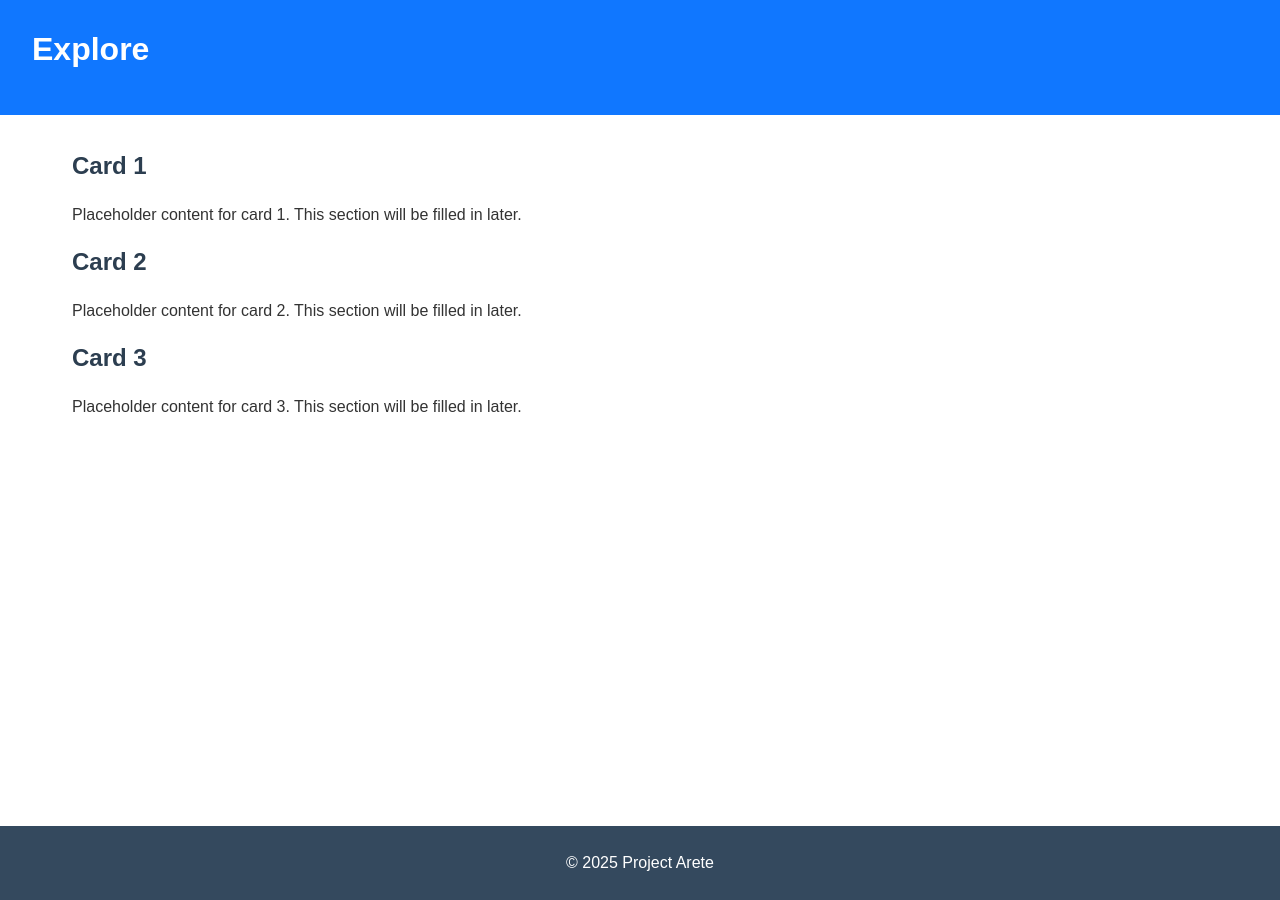
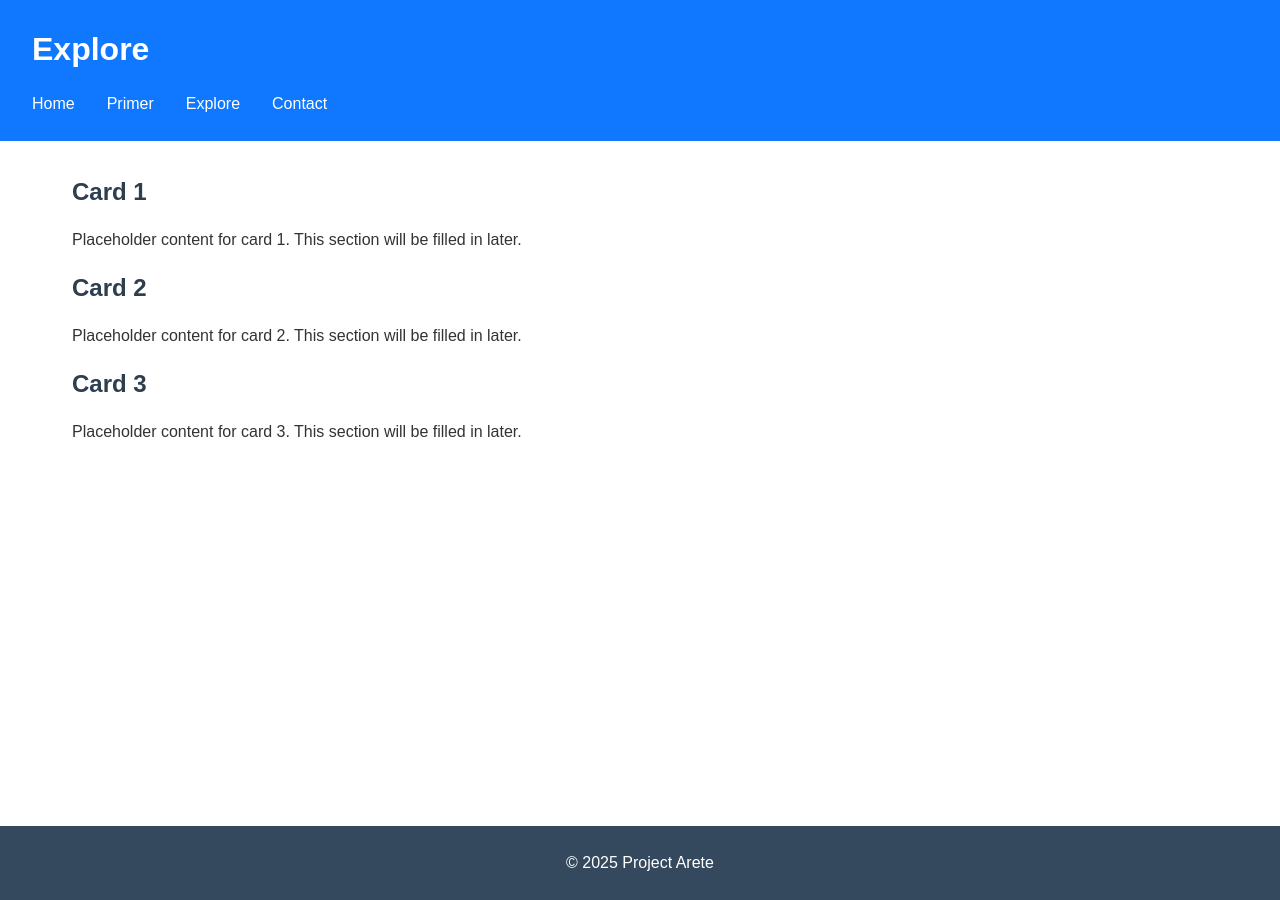
Before and after one commit to project-arete/website, a Jekyll site: the page explore.html, which Jekyll copies as it is, in a window 1280 px wide. Built offline with Jekyll 4.4.1, drawn with Linux system fonts in a browser that asks for light colours.

Commit message:
Add Explore to navigation menu before Contact

```diff
--- a/explore.html
+++ b/explore.html
@@ -9,8 +9,15 @@
 <body>
     <header>
         <h1>Explore</h1>
+        <nav>
+            <ul>
+                <li><a href="index.html">Home</a></li>
+                <li><a href="primer.html">Primer</a></li>
+                <li><a href="explore.html">Explore</a></li>
+                <li><a href="contact.html">Contact</a></li>
+            </ul>
+        </nav>
     </header>
-
     <main>
         <section class="card-section">
             <div class="card">
@@ -18,14 +25,12 @@
                 <p>Placeholder content for card 1. This section will be filled in later.</p>
             </div>
         </section>
-
         <section class="card-section">
             <div class="card">
                 <h2>Card 2</h2>
                 <p>Placeholder content for card 2. This section will be filled in later.</p>
             </div>
         </section>
-
         <section class="card-section">
             <div class="card">
                 <h2>Card 3</h2>
@@ -33,9 +38,8 @@
             </div>
         </section>
     </main>
-
     <footer>
-        <p>&copy; 2025 Project Arete</p>
+        <p>© 2025 Project Arete</p>
     </footer>
 </body>
 </html>
```
